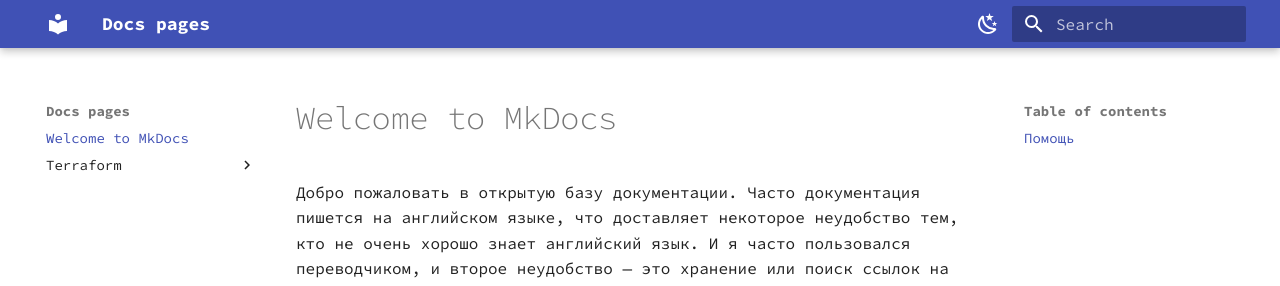
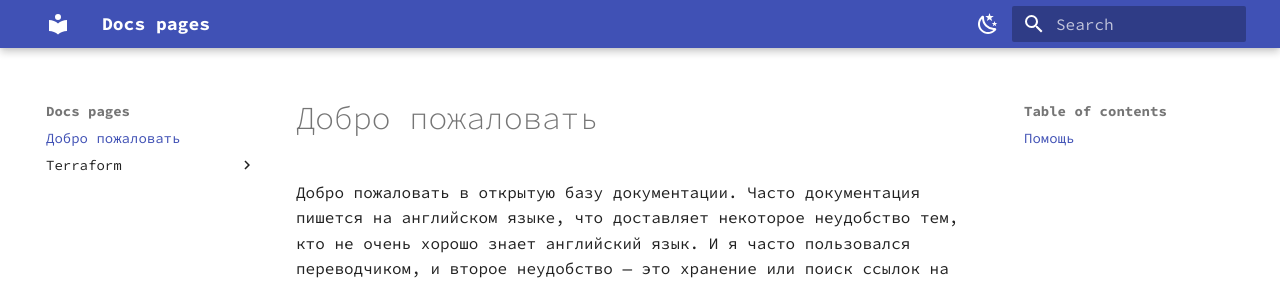
Before and after one commit to 1xtier/docs, an MkDocs documentation site: the page built from docs/index.md, in a window 1280 px wide. Shown: the top 286 px of the page. Built offline with MkDocs 1.6.1 and Material for MkDocs 9.7.7, drawn with Linux system fonts in a browser that asks for light colours.

```diff
--- a/docs/index.md
+++ b/docs/index.md
@@ -1,4 +1,4 @@
-# Welcome to MkDocs
+# Добро пожаловать
 
 Добро пожаловать в открытую базу документации.
 Часто документация пишется на английском языке, что доставляет некоторое неудобство тем, кто не очень хорошо знает английский язык. И я часто пользовался переводчиком, и второе неудобство — это хранение или поиск ссылок на документацию. Посидев, подумал, решил сделать на GitHub Pages русскоязычную документацию по различным инструментам IaC-подхода.
```
